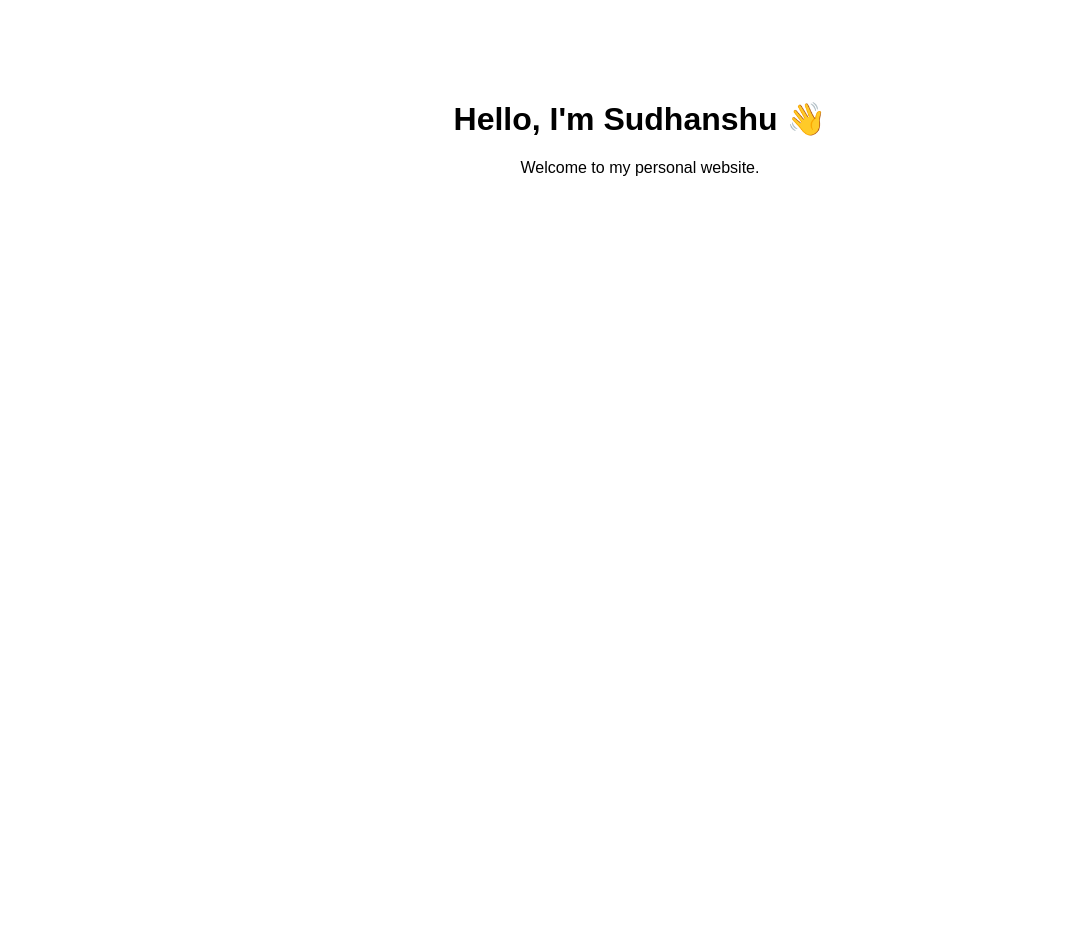
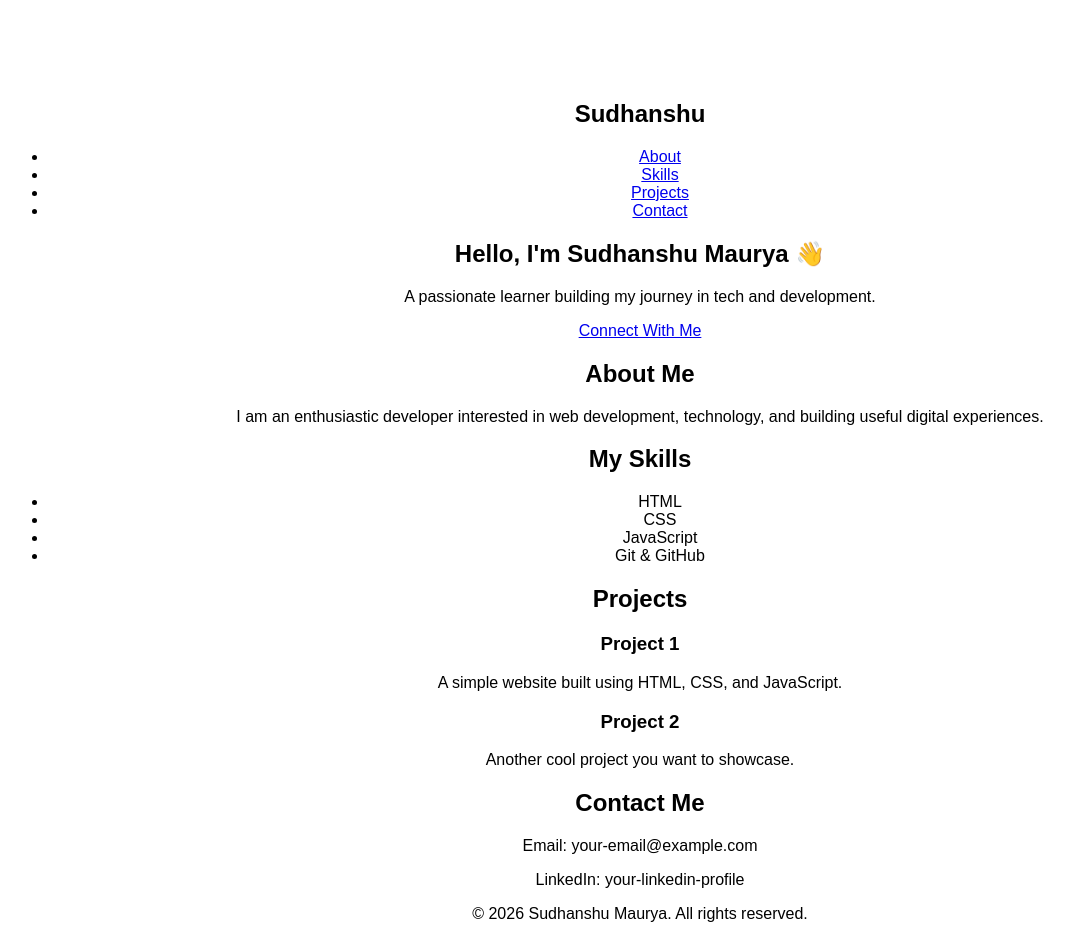
Before and after one commit to sudhanshumaurya8/sudhanshumaurya.in, a plain HTML site: page index.html in a window 1280 px wide. Shown: the whole page, without its empty margins (0-1074 px from the left). Before the commit the page ends 800 px from the top, so only its background shows below. Drawn offline with Linux system fonts and the light colour scheme.

Commit message:
Update index.html

```diff
--- a/index.html
+++ b/index.html
@@ -1,13 +1,80 @@
 <!DOCTYPE html>
-<html>
+<html lang="en">
 <head>
-  <title>Sudhanshu Maurya</title>
-  <link rel="stylesheet" href="style.css">
+    <meta charset="UTF-8">
+    <meta name="viewport" content="width=device-width, initial-scale=1.0">
+    <title>Sudhanshu Maurya | Personal Website</title>
+    <link rel="stylesheet" href="style.css">
 </head>
 <body>
-  <h1>Hello, I'm Sudhanshu 👋</h1>
-  <p>Welcome to my personal website.</p>
 
-  <script src="script.js"></script>
+    <!-- Navigation -->
+    <header>
+        <nav class="navbar">
+            <h2 class="logo">Sudhanshu</h2>
+            <ul class="nav-links">
+                <li><a href="#about">About</a></li>
+                <li><a href="#skills">Skills</a></li>
+                <li><a href="#projects">Projects</a></li>
+                <li><a href="#contact">Contact</a></li>
+            </ul>
+        </nav>
+    </header>
+
+    <!-- Hero Section -->
+    <section class="hero">
+        <div class="hero-content">
+            <h1>Hello, I'm <span>Sudhanshu Maurya</span> 👋</h1>
+            <p>A passionate learner building my journey in tech and development.</p>
+            <a href="#contact" class="btn">Connect With Me</a>
+        </div>
+    </section>
+
+    <!-- About Section -->
+    <section id="about" class="section">
+        <h2>About Me</h2>
+        <p>
+            I am an enthusiastic developer interested in web development,
+            technology, and building useful digital experiences.
+        </p>
+    </section>
+
+    <!-- Skills Section -->
+    <section id="skills" class="section">
+        <h2>My Skills</h2>
+        <ul class="skills-list">
+            <li>HTML</li>
+            <li>CSS</li>
+            <li>JavaScript</li>
+            <li>Git & GitHub</li>
+        </ul>
+    </section>
+
+    <!-- Projects Section -->
+    <section id="projects" class="section">
+        <h2>Projects</h2>
+        <div class="project-card">
+            <h3>Project 1</h3>
+            <p>A simple website built using HTML, CSS, and JavaScript.</p>
+        </div>
+        <div class="project-card">
+            <h3>Project 2</h3>
+            <p>Another cool project you want to showcase.</p>
+        </div>
+    </section>
+
+    <!-- Contact Section -->
+    <section id="contact" class="section">
+        <h2>Contact Me</h2>
+        <p>Email: your-email@example.com</p>
+        <p>LinkedIn: your-linkedin-profile</p>
+    </section>
+
+    <!-- Footer -->
+    <footer>
+        <p>© 2026 Sudhanshu Maurya. All rights reserved.</p>
+    </footer>
+
+    <script src="script.js"></script>
 </body>
 </html>
```
